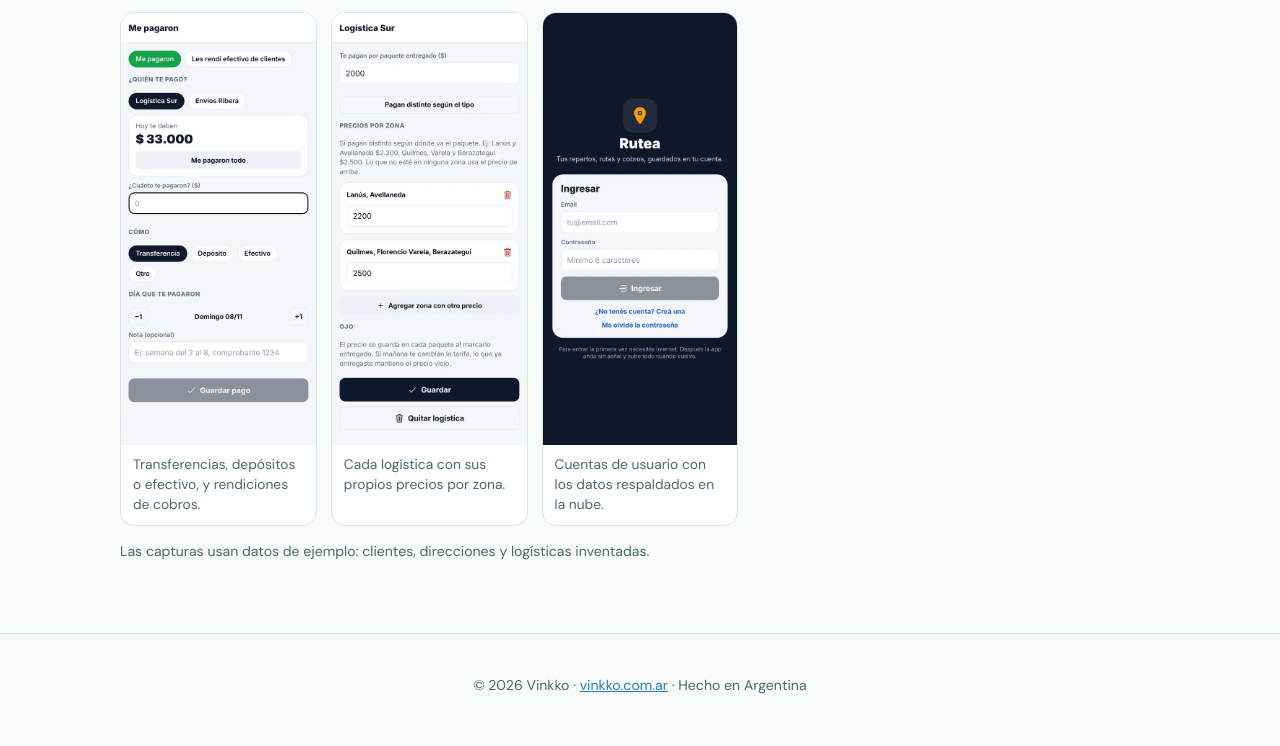
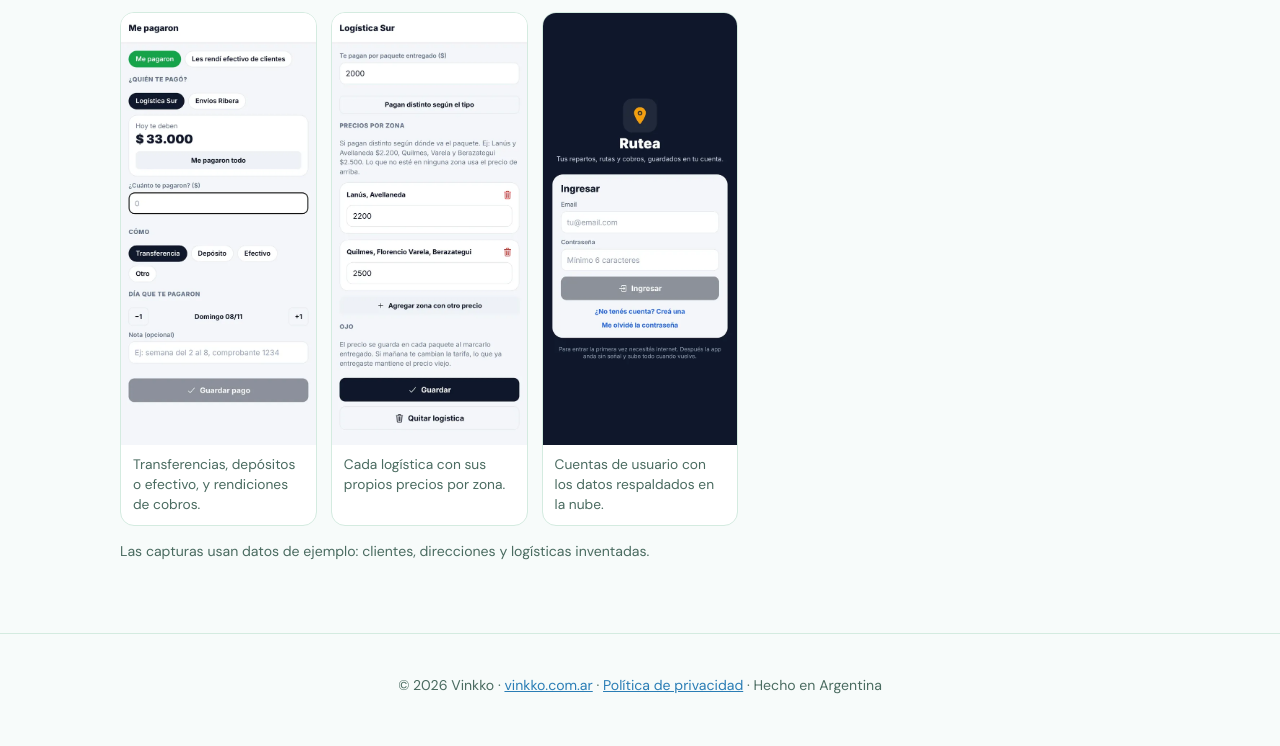
Before and after one commit to JG22Dev/vinkko-web, a plain HTML site: page rutea/index.html in a window 1280 px wide. Shown: the part 1624-2370 px from the top of the page. Drawn offline with Linux system fonts and the light colour scheme.

Commit message:
Rutea: link a la política de privacidad en el pie

```diff
--- a/rutea/index.html
+++ b/rutea/index.html
@@ -123,6 +123,6 @@
 </section>
 </main>
 
-<footer>© 2026 Vinkko · <a href="../">vinkko.com.ar</a> · Hecho en Argentina</footer>
+<footer>© 2026 Vinkko · <a href="../">vinkko.com.ar</a> · <a href="privacidad/">Política de privacidad</a> · Hecho en Argentina</footer>
 </body>
 </html>
```
